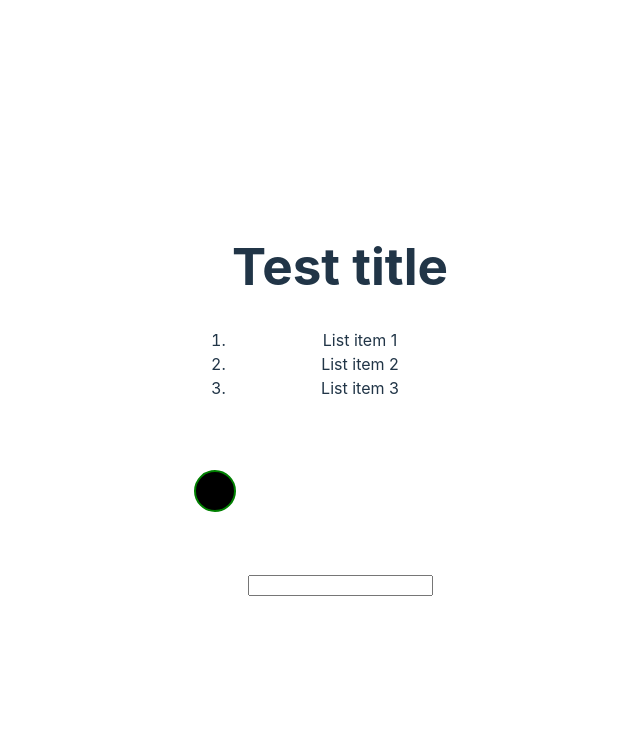
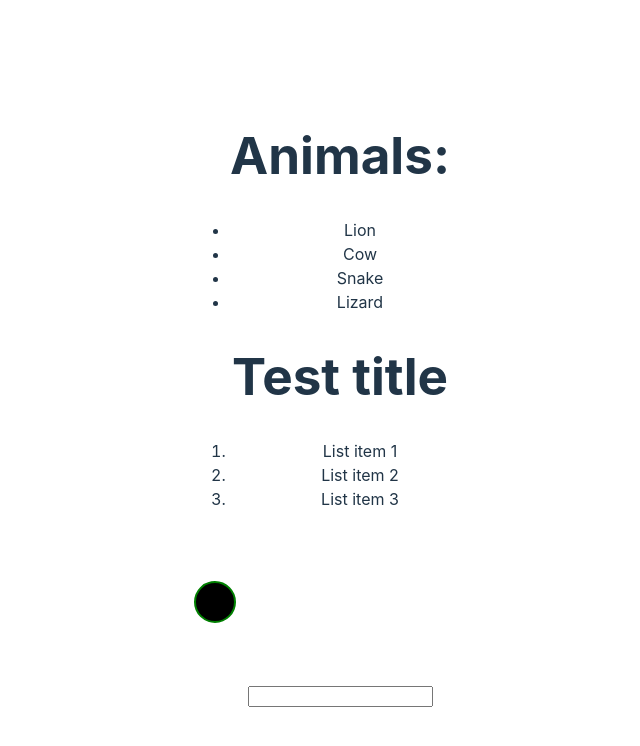
Before and after one commit to melkamu372/CV-Application-generator, a React (Vite) app: page / in a window 1280 px wide. Shown: the top 746 px of the page, without its empty margins (300-940 px from the left). Built offline with nearby package versions, Linux system fonts and the light colour scheme.

Commit message:
Rendering a list of elements in JSX

```diff
--- a/src/Greetings.jsx
+++ b/src/Greetings.jsx
@@ -1,6 +1,13 @@
  function Greetings(){
+  const animals=['Lion','Cow','Snake', 'Lizard'];
     return(
         <>
+         <h1>Animals: </h1>
+      <ul>
+        {animals.map((animal)=>{
+          return (<li>{animal}</li>)
+        })}
+      </ul>
         <h1>Test title</h1>
         <ol className="test-list">
           <li>List item 1</li>
```
